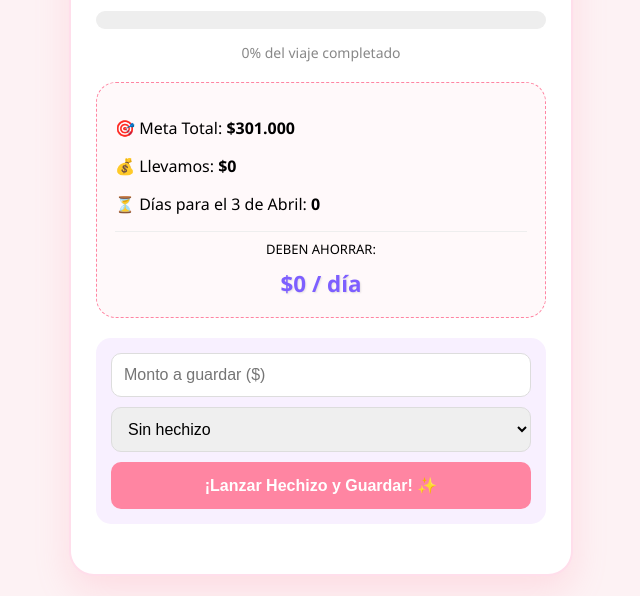
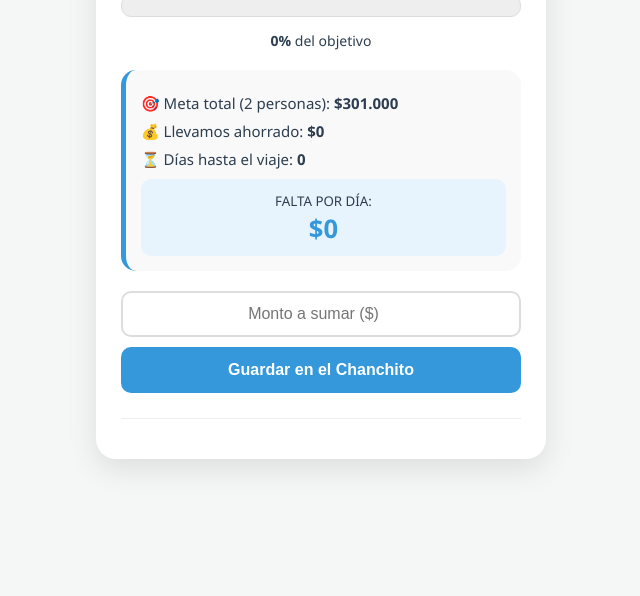
Before and after one commit to jeremiascamisassa2-alt/Chanchito-Cacheuta, a plain HTML site: page index.html in a window 1280 px wide. Shown: the part 207-803 px from the top of the page, without its empty margins (319-959 px from the left). Drawn offline with Linux system fonts and the light colour scheme; no server answers.

Commit message:
Update index.html

```diff
--- a/index.html
+++ b/index.html
@@ -3,67 +3,51 @@
 <head>
     <meta charset="UTF-8">
     <meta name="viewport" content="width=device-width, initial-scale=1.0">
-    <title>Chanchito Cacheuta 🚣‍♂️</title>
+    <title>Ahorro Cacheuta 🚣‍♂️</title>
     <style>
-        :root { --primary: #ff85a2; --magic: #7d5fff; --bg: #fdf2f4; --text: #333; }
-        body { font-family: 'Segoe UI', sans-serif; background: var(--bg); display: flex; justify-content: center; padding: 20px; margin: 0; }
-        .container { background: white; border-radius: 25px; padding: 25px; box-shadow: 0 15px 35px rgba(255,133,162,0.2); max-width: 450px; width: 100%; text-align: center; border: 2px solid #ffdeeb; }
-        h1 { color: var(--primary); margin-bottom: 5px; font-size: 22px; }
-        .chanchito { font-size: 70px; margin: 15px 0; animation: bounce 2s infinite ease-in-out; }
-        @keyframes bounce { 0%, 100% { transform: translateY(0); } 50% { transform: translateY(-12px); } }
-        .progress-bar { background: #eee; height: 18px; border-radius: 10px; overflow: hidden; margin: 10px 0; position: relative; }
-        .progress { background: linear-gradient(90deg, var(--primary), var(--magic)); height: 100%; width: 0%; transition: 1s cubic-bezier(0.17, 0.67, 0.83, 0.67); }
-        .stats { background: #fff9fa; padding: 18px; border-radius: 20px; text-align: left; margin: 15px 0; border: 1px dashed var(--primary); }
-        .meta-diaria { color: var(--magic); font-size: 1.4em; font-weight: bold; text-align: center; display: block; margin-top: 10px; text-shadow: 1px 1px 2px rgba(0,0,0,0.1); }
-
-        .input-box { display: flex; flex-direction: column; gap: 10px; margin-top: 20px; background: #f8f0ff; padding: 15px; border-radius: 15px; }
-        input, select { padding: 12px; border: 1px solid #ddd; border-radius: 10px; font-size: 16px; outline: none; }
-        button { background: var(--primary); color: white; border: none; padding: 14px; border-radius: 10px; font-weight: bold; cursor: pointer; font-size: 16px; transition: 0.3s; }
-        button:hover { background: var(--magic); transform: scale(1.02); }
-
-        .history { margin-top: 25px; text-align: left; max-height: 250px; overflow-y: auto; padding-right: 5px; }
-        .history-item { display: flex; justify-content: space-between; align-items: center; padding: 10px; border-bottom: 1px solid #f0f0f0; font-size: 0.9em; }
-        .spell-tag { background: #efecff; color: var(--magic); padding: 2px 8px; border-radius: 5px; font-size: 0.8em; font-weight: bold; border: 1px solid #dcd6ff; }
-        ::-webkit-scrollbar { width: 5px; }
-        ::-webkit-scrollbar-thumb { background: #ffdeeb; border-radius: 10px; }
+        :root { --primary: #2ecc71; --secondary: #3498db; --bg: #f4f7f6; --text: #2c3e50; }
+        body { font-family: 'Segoe UI', sans-serif; background: var(--bg); display: flex; justify-content: center; padding: 20px; margin: 0; color: var(--text); }
+        .container { background: white; border-radius: 20px; padding: 25px; box-shadow: 0 10px 30px rgba(0,0,0,0.1); max-width: 400px; width: 100%; text-align: center; }
+        h1 { font-size: 22px; margin-bottom: 5px; color: var(--secondary); }
+        .chanchito { font-size: 60px; margin: 15px 0; }
+        .progress-bar { background: #eee; height: 20px; border-radius: 10px; overflow: hidden; margin: 10px 0; border: 1px solid #ddd; }
+        .progress { background: linear-gradient(90deg, var(--primary), var(--secondary)); height: 100%; width: 0%; transition: 1s ease-in-out; }
+        .stats { background: #f9f9f9; padding: 15px; border-radius: 15px; text-align: left; margin: 20px 0; border-left: 5px solid var(--secondary); }
+        .stats p { margin: 8px 0; font-size: 15px; }
+        .meta-diaria-box { background: #e8f4fd; padding: 10px; border-radius: 10px; text-align: center; margin-top: 10px; }
+        .meta-diaria { color: var(--secondary); font-size: 1.6em; font-weight: bold; display: block; }
+        .input-group { display: flex; flex-direction: column; gap: 10px; margin-top: 20px; }
+        input { padding: 12px; border: 2px solid #ddd; border-radius: 10px; font-size: 16px; outline: none; text-align: center; }
+        input:focus { border-color: var(--secondary); }
+        button { background: var(--secondary); color: white; border: none; padding: 14px; border-radius: 10px; font-weight: bold; cursor: pointer; font-size: 16px; }
+        button:active { transform: scale(0.98); }
+        .history { margin-top: 25px; text-align: left; max-height: 200px; overflow-y: auto; border-top: 1px solid #eee; padding-top: 15px; }
+        .history-item { display: flex; justify-content: space-between; padding: 8px 0; border-bottom: 1px solid #fafafa; font-size: 14px; }
+        .monto-historial { font-weight: bold; color: var(--primary); }
     </style>
 </head>
 <body>
 
 <div class="container">
-    <h1>Cacheuta 2026 🚣‍♂️</h1>
+    <h1>Viaje a Cacheuta 🚣‍♂️</h1>
     <div class="chanchito">🐷</div>
 
     <div class="progress-bar"><div class="progress" id="progressBar"></div></div>
-    <p style="font-size: 14px; color: #888; margin-bottom: 20px;"><span id="porcText">0</span>% del viaje completado</p>
+    <p style="font-size: 14px; margin-bottom: 20px;"><b><span id="porcText">0</span>%</b> del objetivo</p>
 
     <div class="stats">
-        <p>🎯 Meta Total: <b>$301.000</b></p>
-        <p>💰 Llevamos: <b id="ahorradoText">$0</b></p>
-        <p>⏳ Días para el 3 de Abril: <b id="diasText">0</b></p>
-        <hr style="border:0; border-top: 1px solid #eee;">
-        <span style="text-align: center; display: block; font-size: 13px;">DEBEN AHORRAR:</span>
-        <span class="meta-diaria">$<span id="metaDiariaText">0</span> / día</span>
+        <p>🎯 Meta total (2 personas): <b>$301.000</b></p>
+        <p>💰 Llevamos ahorrado: <b id="ahorradoText">$0</b></p>
+        <p>⏳ Días hasta el viaje: <b id="diasText">0</b></p>
+        <div class="meta-diaria-box">
+            <small>FALTA POR DÍA:</small>
+            <span class="meta-diaria">$<span id="metaDiariaText">0</span></span>
+        </div>
     </div>
 
-    <div class="input-box">
-        <input type="number" id="montoInput" placeholder="Monto a guardar ($)">
-        <select id="spellSelect">
-            <option value="Ahorro Común">Sin hechizo</option>
-            <optgroup label="Ataque">
-                <option value="Expelliarmus">Expelliarmus (Desarmar deudas)</option>
-                <option value="Incendio">Incendio (Quemar gastos)</option>
-            </optgroup>
-            <optgroup label="Defensa">
-                <option value="Petrificus Totalus">Petrificus (Congelar precios)</option>
-                <option value="Confundus">Confundus (A la inflación)</option>
-            </optgroup>
-            <optgroup label="Maldición">
-                <option value="Imperio">Imperio (Controlar billetera)</option>
-                <option value="Sectumsempra">Sectumsempra (Cortar gastos)</option>
-            </optgroup>
-        </select>
-        <button onclick="guardar()">¡Lanzar Hechizo y Guardar! ✨</button>
+    <div class="input-group">
+        <input type="number" id="montoInput" placeholder="Monto a sumar ($)" inputmode="numeric">
+        <button onclick="guardar()">Guardar en el Chanchito</button>
     </div>
 
     <div class="history" id="historial">
@@ -74,10 +58,10 @@
   import { initializeApp } from "https://www.gstatic.com/firebasejs/10.7.1/firebase-app.js";
   import { getDatabase, ref, push, onValue } from "https://www.gstatic.com/firebasejs/10.7.1/firebase-database.js";
 
-  // --- REEMPLAZA ESTO CON TUS DATOS DE FIREBASE ---
+  // REEMPLAZA CON TUS DATOS DE FIREBASE
   const firebaseConfig = {
     apiKey: "TU_API_KEY",
-    authDomain: "TU_PROYECTO.firebaseapp.com",
+    authDomain: "chanchito-10e8e.firebaseapp.com",
     databaseURL: "https://chanchito-10e8e-default-rtdb.firebaseio.com",
     projectId: "chanchito-10e8e",
     storageBucket: "chanchito-10e8e.appspot.com",
@@ -90,12 +74,12 @@
   const ahorrosRef = ref(db, 'ahorros');
 
   const META_TOTAL = 301000;
-  const FECHA_VIAJE = new Date('2026-04-03');
+  const FECHA_VIAJE = new Date('2026-04-03T00:00:00');
 
   onValue(ahorrosRef, (snapshot) => {
     const data = snapshot.val();
     let total = 0;
-    let html = "<b>📜 Historial de Hechizos:</b><br>";
+    let html = "<b>Historial de ahorros:</b><br>";
 
     if (data) {
         const items = Object.values(data).reverse();
@@ -103,11 +87,8 @@
             total += Number(item.monto);
             html += `
                 <div class="history-item">
-                    <div>
-                        <b>$${item.monto.toLocaleString()}</b><br>
-                        <small>${item.fecha}</small>
-                    </div>
-                    <span class="spell-tag">${item.hechizo}</span>
+                    <span>${item.fecha}</span>
+                    <span class="monto-historial">+$${item.monto.toLocaleString()}</span>
                 </div>`;
         });
     }
@@ -128,17 +109,15 @@
   });
 
   window.guardar = function() {
-    const monto = document.getElementById('montoInput').value;
-    const hechizo = document.getElementById('spellSelect').value;
+    const input = document.getElementById('montoInput');
+    const monto = input.value;
 
     if (monto > 0) {
         push(ahorrosRef, {
             monto: parseFloat(monto),
-            hechizo: hechizo,
             fecha: new Date().toLocaleDateString('es-AR')
         });
-        document.getElementById('montoInput').value = "";
-        alert("¡Hechizo lanzado con éxito! 🪄✨");
+        input.value = "";
     }
   }
 </script>
```
